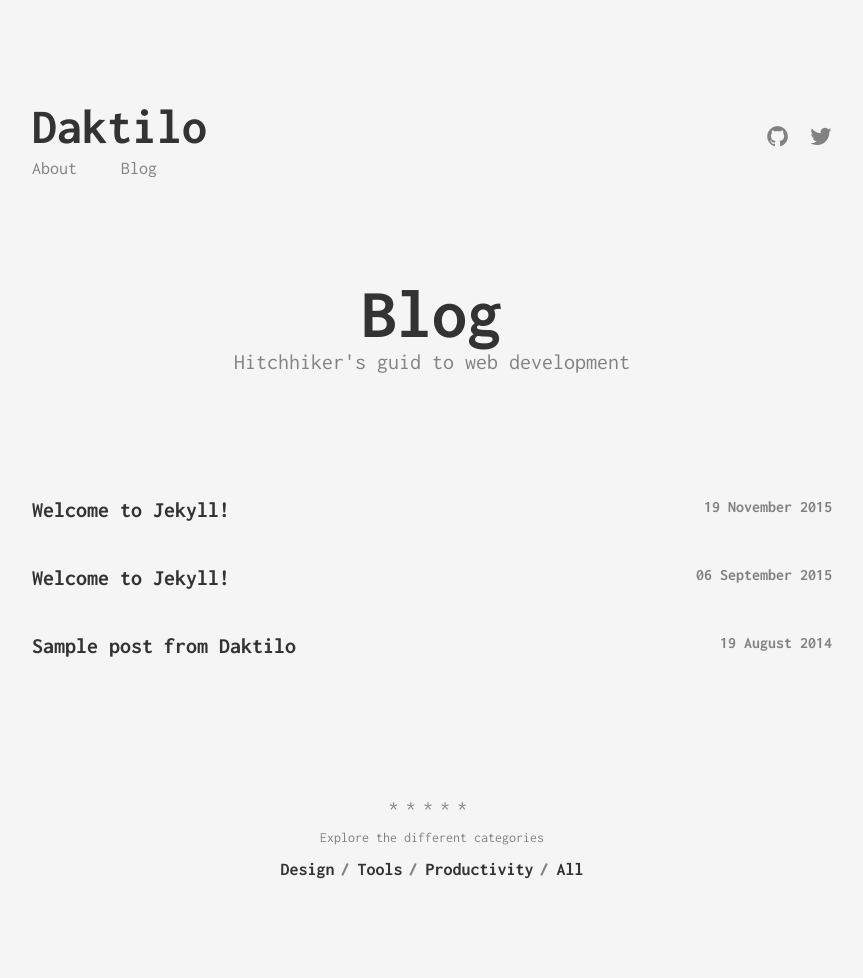
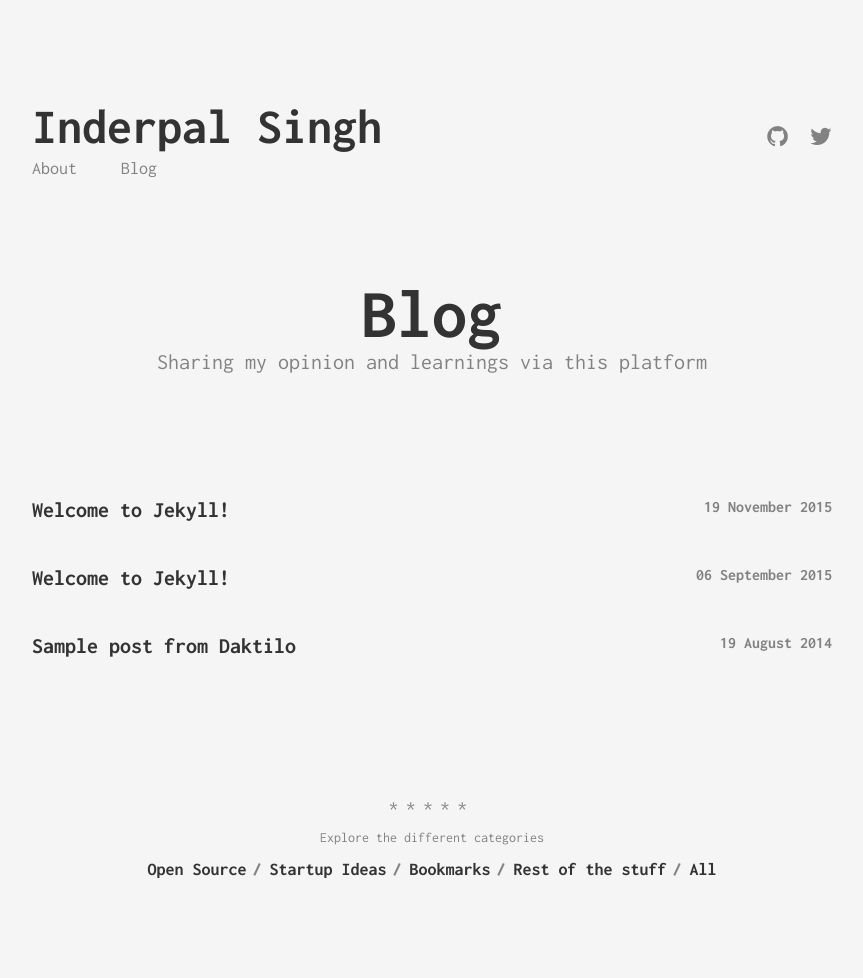
Before and after one commit to inderps/inderps.github.io, a Jekyll site: the page built from index.html, in a window 1280 px wide. Shown: the whole page, without its empty margins (208-1071 px from the left). Built offline with Jekyll 4.4.1, drawn with Linux system fonts in a browser that asks for light colours.

Commit message:
added categories

```diff
--- a/_config.yml
+++ b/_config.yml
@@ -1,5 +1,5 @@
 # Site settings
-title: Daktilo
+title: Inderpal Singh
 description: >
   Write an awesome description for your new site here. You can edit this
   line in _config.yml. It will appear in your document head meta (for
--- a/_data/categories.yml
+++ b/_data/categories.yml
@@ -1,8 +1,11 @@
-- slug: design
-  name: Design
+- slug: open-source
+  name: Open Source
 
-- slug: tools
-  name: Tools
+- slug: startup-ideas
+  name: Startup Ideas
 
-- slug: productivity
-  name: Productivity
+- slug: bookmarks
+  name: Bookmarks
+
+- slug: rest-of-the-stuff
+  name: Rest of the stuff
--- /dev/null
+++ b/categories/bookmarks.html
@@ -0,0 +1,5 @@
+---
+layout: category
+category: bookmarks
+permalink: /categories/bookmarks/
+---
--- a/categories/design.html
+++ /dev/null
@@ -1,5 +0,0 @@
----
-layout: category
-category: design
-permalink: /categories/design/
----
--- /dev/null
+++ b/categories/open-source.html
@@ -0,0 +1,5 @@
+---
+layout: category
+category: startup-ideas
+permalink: /categories/startup-ideas/
+---
--- /dev/null
+++ b/categories/rest-of-the-stuff.html
@@ -0,0 +1,5 @@
+---
+layout: category
+category: rest-of-the-stuff
+permalink: /categories/rest-of-the-stuff/
+---
--- a/categories/tools.html
+++ /dev/null
@@ -1,5 +0,0 @@
----
-layout: category
-category: tools
-permalink: /categories/tools/
----
--- a/index.html
+++ b/index.html
@@ -1,7 +1,7 @@
 ---
 layout: page
 title: Blog
-subtitle: Hitchhiker's guid to web development
+subtitle: Sharing my opinion and learnings via this platform
 ---
 
 <ul class="list-posts">
```
Also changed, not shown: categories/startup-ideas.html (renamed from categories/productivity.html).
